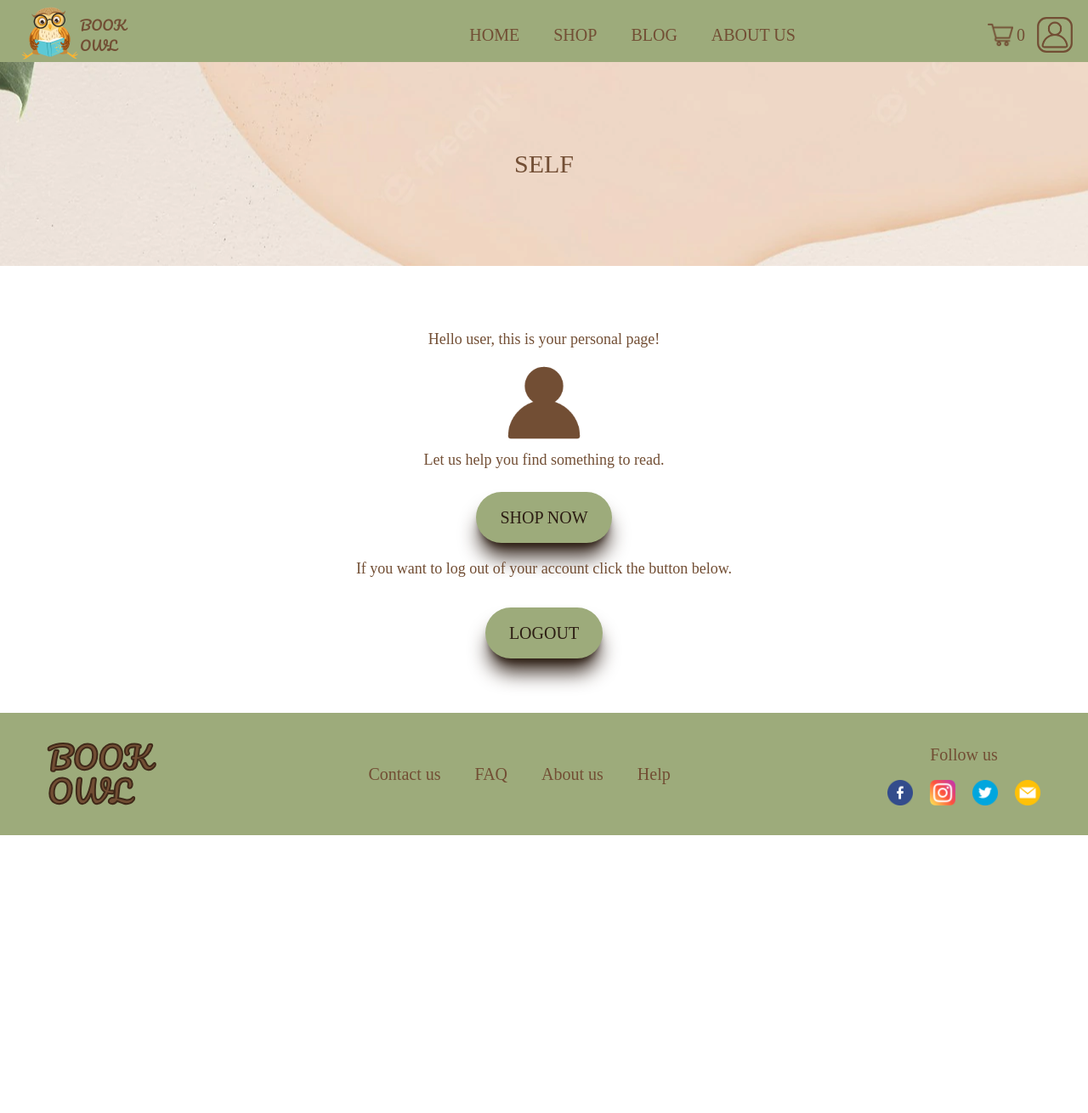
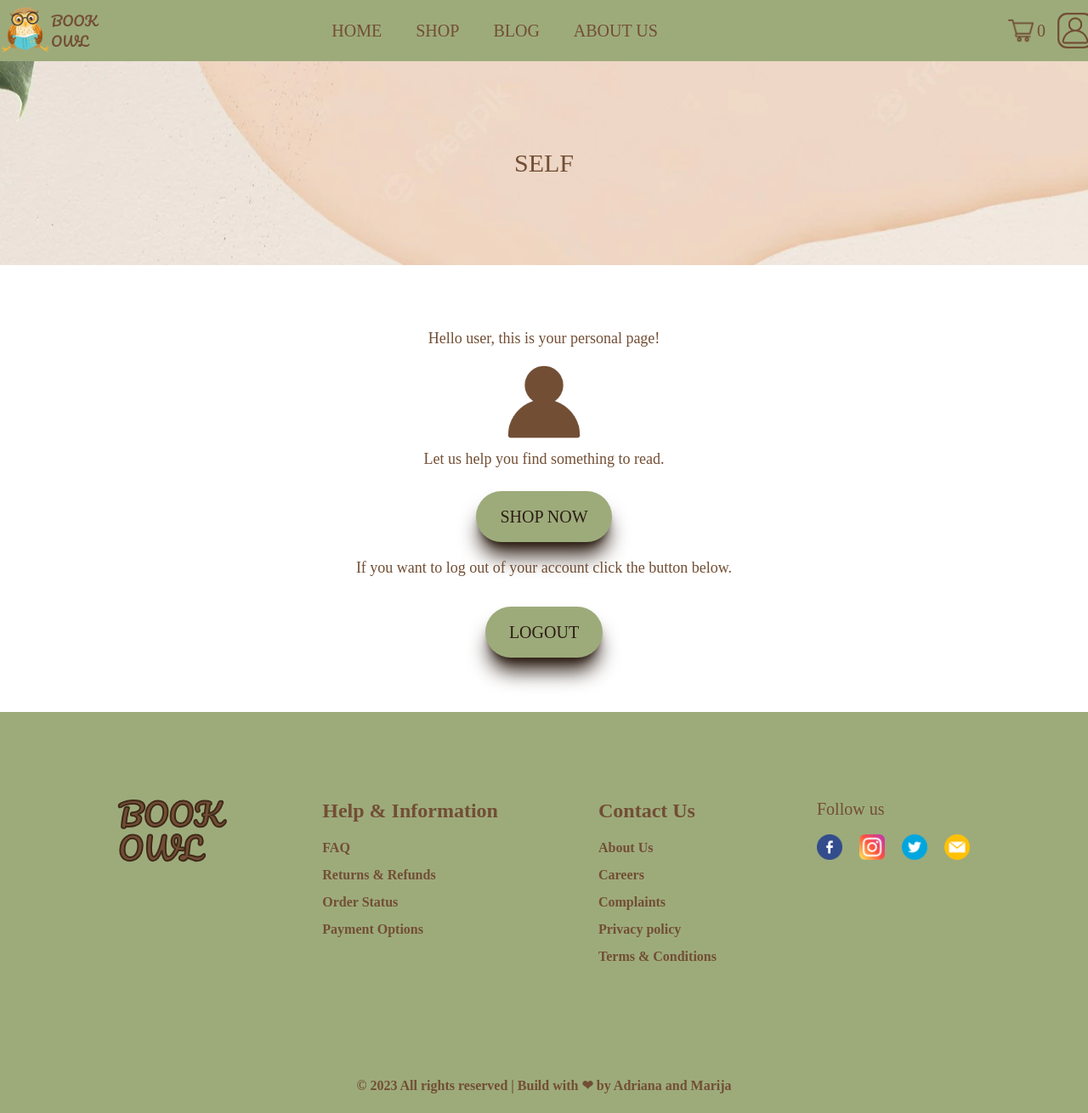
Before and after one commit to marijajukicc/HCI-projekt, a Next.js app in the folder book-owl/: page /self in a window 1280 px wide. Shown: the whole page at 85% size. Before the commit the page ends 983 px from the top, so only its background shows below. Built offline with nearby package versions, Linux system fonts and the light colour scheme; a web font is replaced by a local one.

Commit message:
Responsive footer and header

```diff
--- a/book-owl/components/footer.js
+++ b/book-owl/components/footer.js
@@ -8,29 +8,57 @@ import Instagram from '../public/instagram.png';
 import Twitter from '../public/twitter.png';
 import Email from '../public/email.png';
 
-const Footer = () => {
-
-    return(
-        <section className="bg-swamp-green text-shingle-fawn">
-            <main className="flex flex-col ml-6 mr-6 p-8">
-                <div className="flex items-center justify-between">
+function Footer() {
+	return (
+		<>
+			<div className="bg-swamp-green h-1/2 w-full flex md:flex-row flex-col justify-around items-start p-20 text-shingle-fawn">
+				<div className="p-5 ">
+					<ul>
                         <Link href="/">
                             <p id="footer" className='font-pacifico text-shingle-fawn text-4xl'>BOOK <br></br> OWL</p>
                         </Link>
-                    <div className="flex list-none text-xl">
-                        {footerNavigationItems.map(({label, path}) => (
-                            <Link href={path} key={label} passHref >
-                                <li
-                                    key={label}
-                                    className="px-5 whitespace-nowrap hover:font-bold cursor-pointer"
-                                    >
-                                    {label}
+					</ul>
+				</div>
+				<div className="p-5">
+					<ul>
+						<p className="text-gray-800 font-bold text-2xl pb-4">Help & Information</p>
+						<li className=" text-md pb-2 font-semibold hover:text-blue-500 cursor-pointer">
+							FAQ
 						</li>
-                            </Link>
-                        ))}
+						<li className=" text-md pb-2 font-semibold hover:text-blue-500 cursor-pointer">
+							Returns & Refunds
+						</li>
+						<li className=" text-md pb-2 font-semibold hover:text-blue-500 cursor-pointer">
+							Order Status
+						</li>
+						<li className=" text-md pb-2 font-semibold hover:text-blue-500 cursor-pointer">
+							Payment Options
+						</li>
+					</ul>
 				</div>
-                    <div className="flex flex-col items-center">
-                        <p className="text-xl mb-4">Follow us</p>
+				<div className="p-5">
+					<ul>
+						<p className="text-gray-800 font-bold text-2xl pb-4">Contact Us</p>
+						<li className=" text-md pb-2 font-semibold hover:text-blue-500 cursor-pointer">
+							About Us
+						</li>
+						<li className=" text-md pb-2 font-semibold hover:text-blue-500 cursor-pointer">
+							Careers
+						</li>
+						<li className=" text-md pb-2 font-semibold hover:text-blue-500 cursor-pointer">
+							Complaints
+						</li>
+						<li className=" text-md pb-2 font-semibold hover:text-blue-500 cursor-pointer">
+							Privacy policy
+						</li>
+						<li className=" text-md pb-2 font-semibold hover:text-blue-500 cursor-pointer">
+                            Terms & Conditions
+						</li>
+					</ul>
+				</div>
+				<div className="p-5">
+					<ul>
+                    <p className="md:text-xl mb-4">Follow us</p>
                         <div className="flex gap-5">
                             <Link href="https://www.facebook.com/" >
                                 <Image
@@ -65,11 +93,16 @@ const Footer = () => {
                                 />
                             </Link>
                         </div>
+					</ul>
 				</div>
 			</div>
-            </main>
-        </section>
+			<div className="flex flex-col justify-center items-center text-center  p-5 bg-swamp-green text-shingle-fawn">
+				<h1 className=" text-gray-800 font-semibold">
+					© 2023 All rights reserved | Build with ❤ by Adriana and Marija
+				</h1>
+			</div>
+		</>
 	);
-};
+}
 
 export default Footer;
--- a/book-owl/components/header.js
+++ b/book-owl/components/header.js
@@ -2,19 +2,21 @@ import Image from 'next/image';
 import Link from 'next/link';
 
 import NavBar from './navigation/navbar';
+import HamburgerBar from './navigation/HamburgerBar';
 import LogoImg from '../public/Logo.png';
 
 const Header = () => {
     return(
         <header className='sticky top-0 z-10 flex items-center bg-swamp-green'>
-            <main className='ml-6 mr-6 flex-grow flex flex-col mt-2'>
-                <div className='flex items-center gap-96'>
+             <nav className='container mx-auto'>
+                <main className='py-2'>
+                    <div className='flex   items-center justify-between gap-x-64 mx-auto sm:mx8'>
                         <Link href="/">
                             <div className='flex items-center hover:scale-105'>
                                 <Image
                                     src={LogoImg}
-                                width={70}
-                                height={70}
+                                    width={60}
+                                    height={60}
                                     alt="Logo"
                                 />
                                 <p className='font-pacifico text-shingle-fawn'>BOOK <br></br> OWL</p>
@@ -23,6 +25,8 @@ const Header = () => {
                         <NavBar />
                     </div>
                 </main>
+            </nav>
+
         </header>
     );
 };
--- a/book-owl/components/navigation/HamburgerBar.js
+++ b/book-owl/components/navigation/HamburgerBar.js
@@ -0,0 +1,154 @@
+import Link from "next/link";
+import { useState, useContext } from "react";
+import { useRouter } from "next/router";
+
+import { navigationItems } from "../../constants/NavBar";
+
+
+const HamburgerBar = () => {
+  const router = useRouter();
+  const currentPage = router.pathname;
+
+  const [isNavOpen, setIsNavOpen] = useState(false);
+
+
+  return (
+    <div className="flex items-center justify-between md:hidden lg:hidden">
+      <nav>
+        <section className="flex">
+          <div className="space-y-2" onClick={() => setIsNavOpen(!isNavOpen)}>
+            <span className="block h-0.5 w-8 bg-black"></span>
+            <span className="block h-0.5 w-8 bg-black"></span>
+            <span className="block h-0.5 w-8 bg-black"></span>
+          </div>
+
+          <div className={isNavOpen ? "showMenuNav" : "hideMenuNav"}>
+            <div
+              className="absolute top-0 right-0 px-8 py-8"
+              onClick={() => setIsNavOpen(false)}
+            >
+              <svg
+                className="h-8 w-8 text-black"
+                viewBox="0 0 24 24"
+                fill="none"
+                stroke="currentColor"
+                strokeWidth="2"
+                strokeLinecap="round"
+                strokeLinejoin="round"
+              >
+                <line x1="18" y1="6" x2="6" y2="18" />
+                <line x1="6" y1="6" x2="18" y2="18" />
+              </svg>
+            </div>
+            <ul className="flex flex-col items-center justify-between min-h-[250px] bg-bckgrnd-light">
+              {navigationItems.map(({ label, path }) => (
+                <Link href={path} key={label} passHref>
+                  <li
+                    key={label}
+                    className={`font-bold text-lg px-5 py-2 my-1 rounded-md whitespace-nowrap hover:bg-bckgrnd-dark hover:bg-opacity-50 hover:text-black cursor-pointer ${
+                      currentPage === path
+                        ? " bg-bckgrnd-dark bg-opacity-60"
+                        : ""
+                    }`}
+                  >
+                    {label}
+                  </li>
+                </Link>
+              ))}
+              <Link href="/shopping_cart" key="Shopping cart" passHref>
+                <li
+                  key="Cart"
+                  className={`font-bold text-lg px-5 py-2 my-1 rounded-md whitespace-nowrap hover:bg-bckgrnd-dark hover:bg-opacity-50 hover:text-black cursor-pointer ${
+                    currentPage === "/shopping_cart"
+                      ? " bg-bckgrnd-dark bg-opacity-60"
+                      : ""
+                  }`}
+                >
+                  Shopping cart
+                </li>
+              </Link>
+              {!isLoggedIn && (
+                <>
+                  <Link href="/login" key="Login" passHref>
+                    <li
+                      key="Login"
+                      className={`font-bold text-lg px-5 py-2 mt-10 mb-1 rounded-md whitespace-nowrap hover:bg-bckgrnd-dark hover:bg-opacity-50 hover:text-black cursor-pointer ${
+                        currentPage === "/login"
+                          ? " bg-bckgrnd-dark bg-opacity-60"
+                          : ""
+                      }`}
+                    >
+                      Login
+                    </li>
+                  </Link>
+                  <Link href="/signup" key="Signup" passHref>
+                    <li
+                      key="Signup"
+                      className={`font-bold text-lg px-5 py-2 my-1 rounded-md whitespace-nowrap hover:bg-bckgrnd-dark hover:bg-opacity-50 hover:text-black cursor-pointer ${
+                        currentPage === "/signup"
+                          ? " bg-bckgrnd-dark bg-opacity-60"
+                          : ""
+                      }`}
+                    >
+                      Signup
+                    </li>
+                  </Link>
+                </>
+              )}
+              {isLoggedIn && (
+                <Link href="/wishlist" key="Wishlist" passHref>
+                  <li
+                    key="Wishlist"
+                    className={`font-bold text-lg px-5 py-2 my-1 rounded-md whitespace-nowrap hover:bg-bckgrnd-dark hover:bg-opacity-50 hover:text-black cursor-pointer ${
+                      currentPage === "/shopping_cart"
+                        ? " bg-bckgrnd-dark bg-opacity-60"
+                        : ""
+                    }`}
+                  >
+                    Wishlist
+                  </li>
+                </Link>
+              )}
+
+              {isLoggedIn && (
+                <li
+                  key="Logout"
+                  className={`font-bold text-lg px-5 py-2 my-10 rounded-md whitespace-nowrap hover:bg-bckgrnd-dark hover:bg-opacity-50 hover:text-black cursor-pointer ${
+                    currentPage === "/shopping_cart"
+                      ? " bg-bckgrnd-dark bg-opacity-60"
+                      : ""
+                  }`}
+                  onClick={handleLogout}
+                >
+                  Logout
+                </li>
+              )}
+            </ul>
+          </div>
+        </section>
+      </nav>
+      <style>{`
+      .hideMenuNav {
+        display: none;
+      }
+      .showMenuNav {
+        display: block;
+        position: absolute;
+        width: 50%;
+        height: 100vh;
+        top: 0;
+        right: 0;
+        background: #efefef;
+        z-index: 10;
+        display: flex;
+        flex-direction: column;
+        justify-content: space-evenly;
+        align-items: center;
+        box-shadow: 0 20px 25px -5px rgb(0 0 0 / 0.1), 0 8px 10px -6px rgb(0 0 0 / 0.1);
+      }
+    `}</style>
+    </div>
+  );
+};
+
+export default HamburgerBar;
--- a/book-owl/components/navigation/navbar.js
+++ b/book-owl/components/navigation/navbar.js
@@ -25,7 +25,7 @@ const NavBar = () => {
     }
 
     return (
-        <nav className='flex-grow flex justify-between text-shingle-fawn'>
+        <nav className='md:flex-grow md:flex md:justify-between hidden text-shingle-fawn '>
             <div className='flex py-0.5 list-none'>
                 {navigationItems.map(({ label, path }) => (
                     <Link href={path} key={label} passHref>
--- a/book-owl/layouts/HeaderFooterLayout.js
+++ b/book-owl/layouts/HeaderFooterLayout.js
@@ -3,11 +3,11 @@ import Footer from "../components/footer";
 
 const HeaderFooterLayout = ({children, ...rest}) => {
     return(
-        <>
+        <div>
             <Header />
             <main {...rest}>{children}</main>
             <Footer />
-        </>
+        </div>
     );
 };
 
```
Lines whose indentation alone changed are shown as unchanged.
